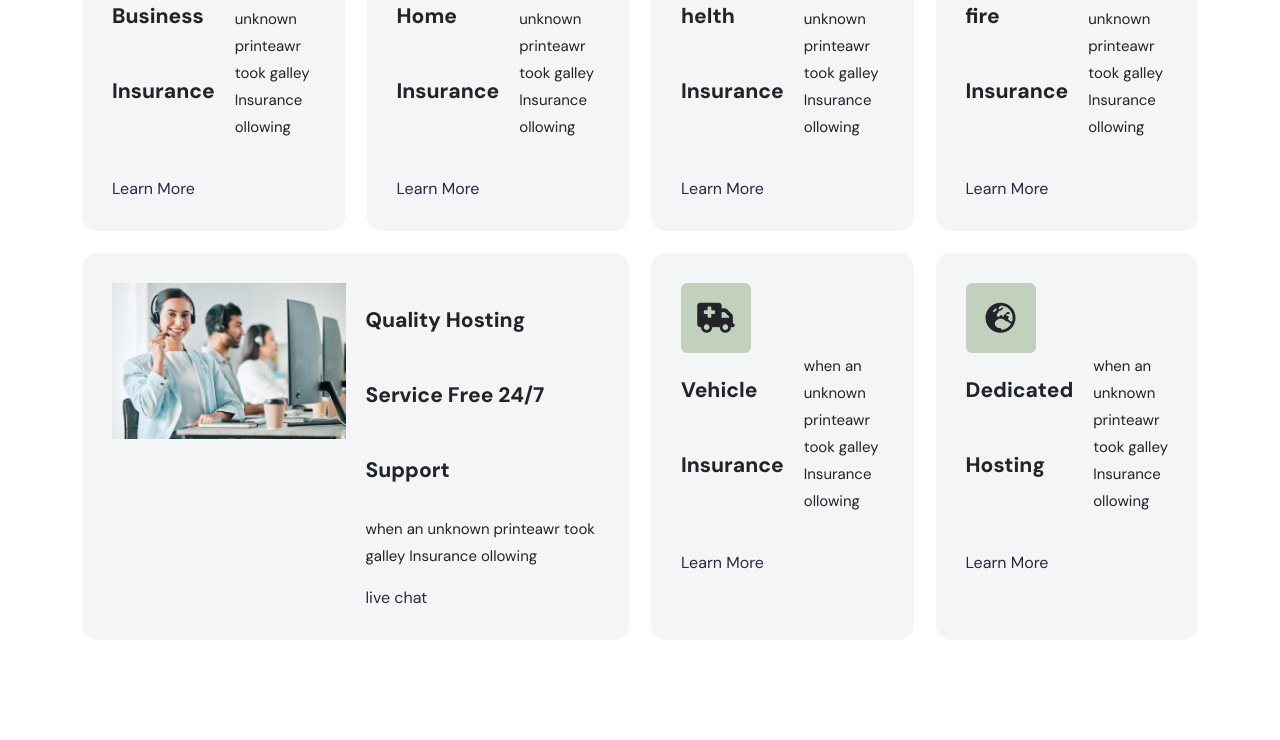
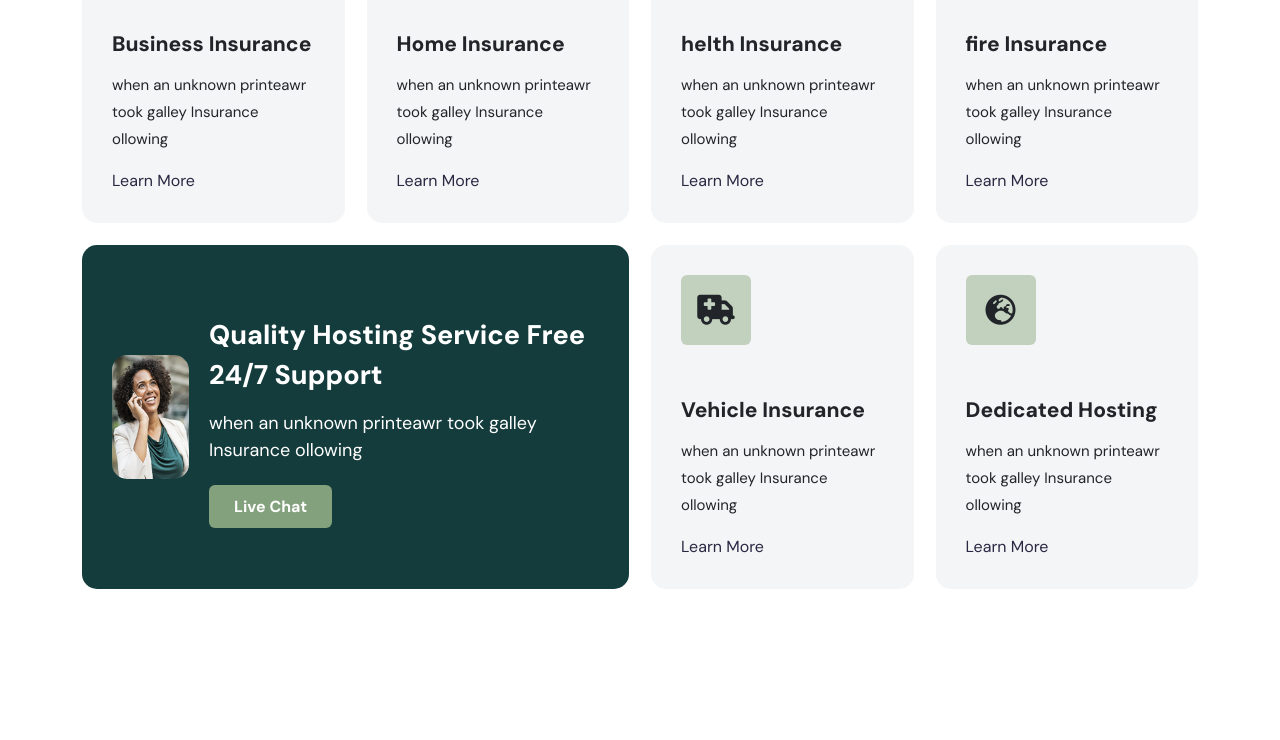
Before and after one commit to sumonrst/Bizify, a plain HTML site: page index.html in a window 1280 px wide. Shown: the part 1248-1988 px from the top of the page. After the commit the page ends 1937 px from the top, so only its background shows below. Drawn offline with Linux system fonts and the light colour scheme.

Commit message:
home 2 service section update

```diff
--- a/assets/css/layouts/home-1/_service-2.scss
+++ b/assets/css/layouts/home-1/_service-2.scss
@@ -8,6 +8,9 @@
     justify-content: space-between;
     gap: 22px;
   }
+  .service_2_area__service-2-content {
+    margin-top: 45px;
+}
   .service_2_area__single-service-2 {
     background-color: #F4F5F6;
     padding: 30px;
@@ -15,6 +18,7 @@
   }
   .service_2_area__service-2-title {
     font-size: 21px;
+    line-height:40px;
   }
   .service_2_area__single-service-2.item-5 {
 	grid-column: 1 / 3;
@@ -36,8 +40,45 @@
     transition: .3s;
     color: #fff;
 }
-.service_2_area__service-2-content {
+.service_2_area__service-2-content.item-5-content {
     display: grid;
-    grid-template-columns: repeat(2, 1fr);
+    grid-template-columns: 1fr auto;
     gap: 20px;
+    align-items: center;
+    margin-top: 0px !important;
+    padding: 30px !important;
 }
+
+.service_2_area__single-service-2.item-5 {
+    grid-column: 1/3;
+    background-color: #153C3C;
+    color: #fff;
+    display: grid;
+    padding: 0px !important;
+}
+.service_2_area__service-2-img {
+    border-radius: 15px;
+    width: 200px;
+}
+
+.service_2_area__service-2-title.item-5-title {
+    font-size: 27px;
+    max-width: 382px;
+    text-transform: capitalize;
+}
+
+.service_2_area__service-2-desc.item-5-desc {
+    font-size: 18px;
+    width: 390px;
+    margin-top: 15px;
+    margin-bottom: 31px;
+}
+
+.service_2_area__service-2-btn-live-chat {
+    color: #fff;
+    text-transform: capitalize;
+    background-color: #84A17D;
+    padding: 11px 25px;
+    border-radius: 6px;
+    font-weight: 700;
+}
--- a/index.html
+++ b/index.html
@@ -191,14 +191,14 @@
                             </div>
                         </div>
                         <div class="service_2_area__single-service-2 item-5">
-                            <div class="service_2_area__service-2-content">
+                            <div class="service_2_area__service-2-content item-5-content">
                                 <div class="service_2_area__service-2-image">
-                                    <img src="assets/images/service/service-1.jpg">
+                                    <img class="service_2_area__service-2-img" src="assets/images/service/service-image.png">
                                 </div>
                                 <div class="service_2_area__service-2-desc">
-                                    <h2 class="service_2_area__service-2-title">Quality Hosting Service Free
+                                    <h2 class="service_2_area__service-2-title item-5-title">Quality Hosting Service Free
                                         24/7 Support</h2>
-                                    <p class="service_2_area__service-2-desc">
+                                    <p class="service_2_area__service-2-desc item-5-desc">
                                         when an unknown printeawr took galley Insurance ollowing
                                     </p>
                                     <a class="service_2_area__service-2-btn-live-chat" href="#">live chat</a>
```
Also changed, not shown: assets/css/style.css, assets/images/service/service-image.png (added), 1 other file.
